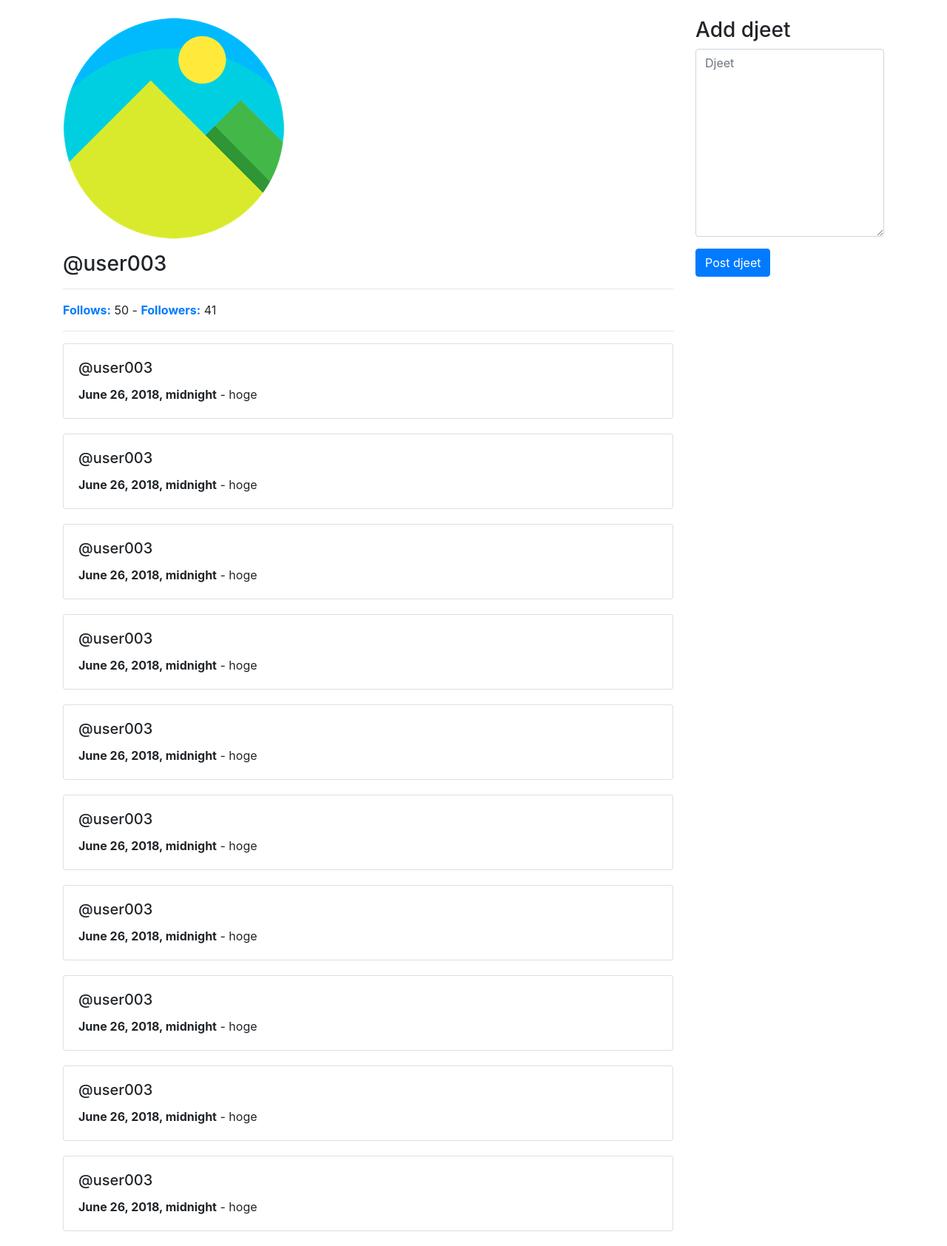
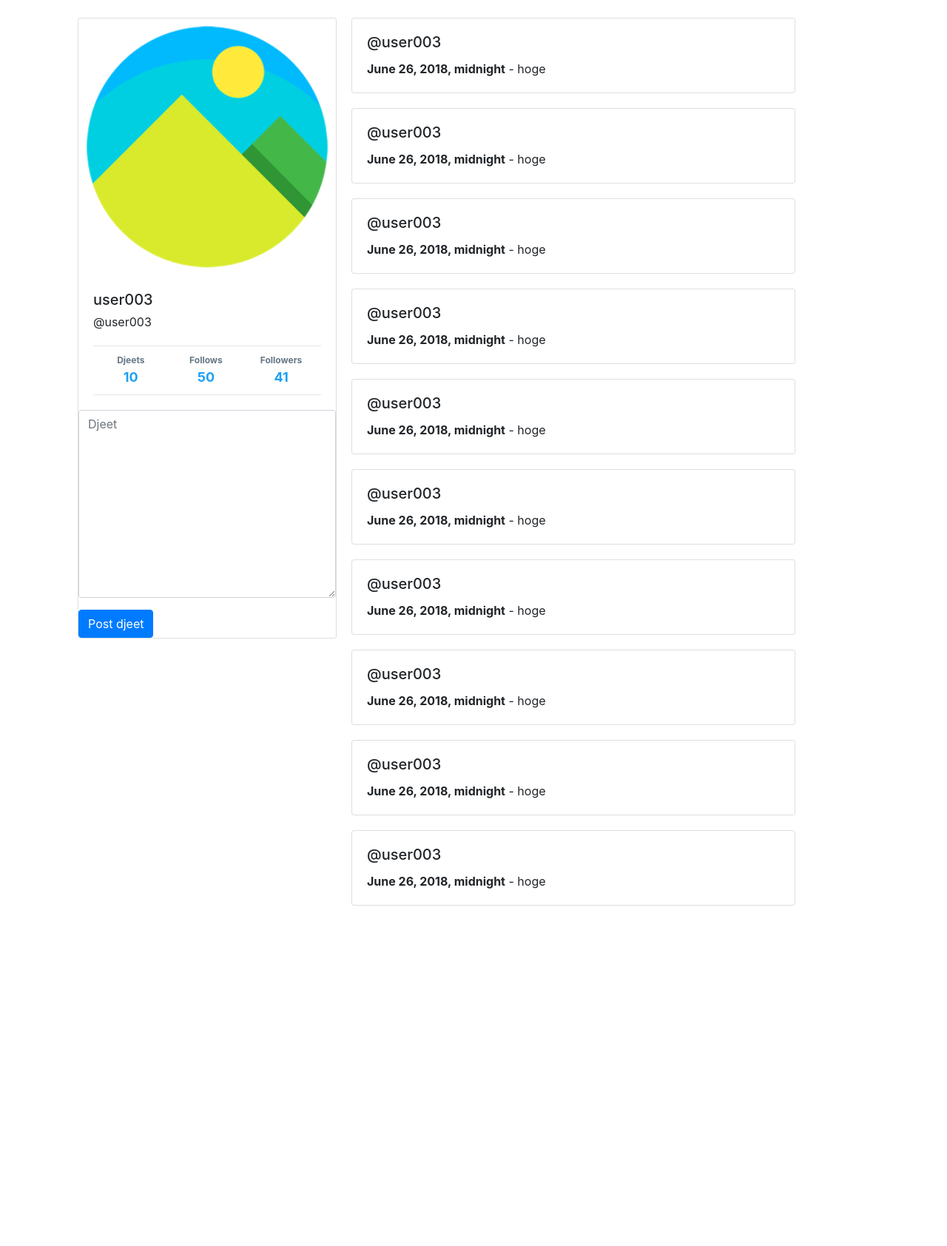
Before and after one commit to tat3/djitter, a Django app: a page that uses djitter/templates/djitter/base.html in a window 1280 px wide. Shown: the part 56-1740 px from the top of the page at 74% size. After the commit the page ends 1280 px from the top, so only its background shows below. Run offline with Django 3.2, Linux system fonts and the light colour scheme; a user stored in the database is signed in; data comes from the database, SQL or seed files in the repository; some libraries are stand-ins or nearby versions.

Commit message:
Place profile at the left side

```diff
--- /dev/null
+++ b/djeeterprofile/static/djeeterprofile/css/cssreset-min.css
@@ -0,0 +1,8 @@
+/*
+YUI 3.18.1 (build f7e7bcb)
+Copyright 2014 Yahoo! Inc. All rights reserved.
+Licensed under the BSD License.
+http://yuilibrary.com/license/
+*/
+
+html{color:#000;background:#FFF}body,div,dl,dt,dd,ul,ol,li,h1,h2,h3,h4,h5,h6,pre,code,form,fieldset,legend,input,textarea,p,blockquote,th,td{margin:0;padding:0}table{border-collapse:collapse;border-spacing:0}fieldset,img{border:0}address,caption,cite,code,dfn,em,strong,th,var{font-style:normal;font-weight:normal}ol,ul{list-style:none}caption,th{text-align:left}h1,h2,h3,h4,h5,h6{font-size:100%;font-weight:normal}q:before,q:after{content:''}abbr,acronym{border:0;font-variant:normal}sup{vertical-align:text-top}sub{vertical-align:text-bottom}input,textarea,select{font-family:inherit;font-size:inherit;font-weight:inherit;*font-size:100%}legend{color:#000}#yui3-css-stamp.cssreset{display:none}
--- /dev/null
+++ b/djeeterprofile/static/djeeterprofile/css/layout.css
@@ -0,0 +1,54 @@
+.main {
+  display: flex; }
+
+.profile {
+  width: 350px;
+  margin: 0 20px; }
+  .profile hr {
+    margin: 0; }
+  .profile__icon {
+    margin: 0; }
+  .profile__img {
+    padding: 10px;
+    height: auto;
+    width: 100%;
+    max-width: 100%;
+    max-height: 100%; }
+  .profile__user {
+    display: flex;
+    align-items: center;
+    padding-bottom: 20px; }
+    .profile__user-name {
+      padding-right: 30px; }
+  .profile__links {
+    display: flex;
+    list-style-type: none;
+    padding: 0;
+    margin: 0; }
+  .profile__link {
+    width: calc(33%);
+    padding: 10px 0; }
+    .profile__link-inner {
+      text-align: center;
+      text-decoration: none;
+      padding: 0; }
+      .profile__link-inner:hover {
+        text-decoration: none; }
+        .profile__link-inner:hover .profile__link-title {
+          color: #1DA1F2;
+          transition: 0.5s; }
+    .profile__link-title {
+      color: #657786;
+      font-size: 12px;
+      font-weight: bold;
+      margin: 0; }
+    .profile__link-number {
+      font-weight: bold;
+      font-size: 18px;
+      margin: 0;
+      color: #1DA1F2; }
+
+.timeline {
+  width: 600px; }
+
+/*# sourceMappingURL=layout.css.map */
--- /dev/null
+++ b/djeeterprofile/static/djeeterprofile/scss/layout.scss
@@ -0,0 +1,89 @@
+$main-blue: #1DA1F2;
+
+.main {
+  display: flex;
+}
+
+.profile {
+
+  width: 350px;
+  margin: 0 20px;
+
+  hr {
+    margin: 0;
+  }
+
+  &__icon {
+    margin: 0;
+  }
+
+  &__img {
+    padding: 10px;
+    height: auto;
+    width: 100%;
+    max-width: 100%;
+    max-height: 100%;
+  }
+
+  &__user {
+    display: flex;
+    align-items: center;
+    padding-bottom: 20px;
+
+    &-name {
+      padding-right: 30px;
+    }
+  }
+
+  &__inner {
+  }
+
+  &__links {
+    display: flex;
+    list-style-type:  none;
+    padding: 0;
+    margin: 0;
+  }
+
+  &__link {
+    width: calc(33%);
+    padding: 10px 0;
+
+    &-inner {
+      text-align: center;
+      text-decoration: none;
+      padding: 0;
+      &:hover {
+        text-decoration: none;
+        .profile__link-title {
+          color: $main-blue;
+          transition: 0.5s;
+        }
+      }
+    }
+
+    &-title {
+      color: #657786;
+      font-size: 12px;
+      font-weight: bold;
+      margin: 0;
+      &:hover {
+      }
+    }
+
+    &-number {
+      font-weight: bold;
+      font-size: 18px;
+      margin: 0;
+      color: $main-blue;
+    }
+
+    &:not(:last-child) {
+      // border-right: #cccccc 1px solid;
+    }
+  }
+}
+
+.timeline {
+  width: 600px;
+}
--- a/djeeterprofile/templates/djeeterprofile/profile.html
+++ b/djeeterprofile/templates/djeeterprofile/profile.html
@@ -2,29 +2,87 @@
 {% load static %}
 
 {% block main %}
-<div class="row">
-  <!-- Feed -->
-  <div class="col-9">
-    <figure>
-      <img src="{% static "djeeterprofile/img/icon.png" %}">
+<div class="main">
+  <!-- Sidebar -->
+  <div class="profile">
+    <div class="card profile__inner" style="">
+      <figure class="profile__icon">
+        <img class="card-img-top profile__img" src="{% static "djeeterprofile/img/icon.png" %}">
       </figure>
-
-    <h3>@{{ user.username }}</h3>
-    <hr>
-
-    <b><a href="{% url "profile:follows" user.username %}">Follows:</a></b> {{ user.djeeterprofile.follows.count }} -
-    <b><a href="{% url "profile:following" user.username %}">Followers:</a></b> {{ user.djeeterprofile.followed_by.count }}
+      <div class="card-body">
+        <div class="profile__user">
+          <div class="profile__user-name">
+            <h5 class="card-title">{{ user.username }}</h3>
+            <p class="card-subtitle">@{{ user.username }}</h3>
+          </div>
+          <div class="profile__follow">
           {% ifnotequal request.user user %}
-      <hr>
-
             {% if request.user.djeeterprofile in user.djeeterprofile.followed_by.all %}
             <a href="{% url "profile:stopfollow" user.username %}" class="btn btn-danger">Stop follow</a>
             {% else %}
             <a href="{% url "profile:follow" user.username %}" class="btn btn-success">Follow</a>
             {% endif %}
           {% endifnotequal %}
+          </div>
+        </div>
 
         <hr>
+        <ul class="profile__links">
+          <li class="profile__link">
+            <a class="profile__link-inner">
+              <p class="profile__link-title">Djeets</p>
+              <p class="profile__link-number">{{ user.djeets.all.count }}</p>
+            </a>
+          </li>
+          <li class="profile__link">
+            <a class="profile__link-inner" href="{% url "profile:follows" user.username %}">
+              <p class="profile__link-title">Follows</p>
+              <p class="profile__link-number">{{ user.djeeterprofile.follows.count }}</p>
+            </a>
+          </li>
+          <li class="profile__link">
+            <a class="profile__link-inner" href="{% url "profile:follows" user.username %}">
+              <p class="profile__link-title">Followers</p>
+              <p class="profile__link-number">{{ user.djeeterprofile.followed_by.count }}</p>
+            </a>
+          </li>
+        </ul>
+        <hr>
+    {% if form.errors %}
+      {% for field in form %}
+        {% for error in form.errors %}
+          <div class="alert alert-danger">
+            <b>{{ error|escape }}</b>
+          </div>
+        {% endfor %}
+      {% endfor %}
+      {% for error in form.non_field_errors %}
+        <div class="alert alert-danger">
+          <b>{{ error|escape }}</b>
+        </div>
+      {% endfor %}
+    {% endif %}
+      </div>
+    <form action="{% url "profile:profile" request.user.username %}" method="post">
+    {% csrf_token %}
+
+      {% for field in form %}
+        <div class="form-group">
+          {{ field }}
+        </div>
+      {% endfor %}
+
+      <input type="hidden" value="{{ request.path }}" name="redirect">
+      <input type="submit" value="Post djeet" class="btn btn-primary">
+    </form>
+
+    </div>
+
+ </div>
+
+  <!-- Feed -->
+  <div class="timeline">
+
     {% if user.djeets.all %}
       {% for djeet in user.djeets.all %}
         <div class="card" style="margin-bottom: 20px;">
@@ -39,36 +97,5 @@
     {% endif %}
   </div>
 
-  <!-- Sidebar -->
-  <div class="col-3">
-    <h3>Add djeet</h3>
-    {% if form.errors %}
-      {% for field in form %}
-        {% for error in form.errors %}
-          <div class="alert alert-danger">
-            <b>{{ error|escape }}</b>
-          </div>
-        {% endfor %}
-      {% endfor %}
-      {% for error in form.non_field_errors %}
-        <div class="alert alert-danger">
-          <b>{{ error|escape }}</b>
-        </div>
-      {% endfor %}
-    {% endif %}
-
-    <form action="{% url "profile:profile" request.user.username %}" method="post">
-    {% csrf_token %}
-
-      {% for field in form %}
-        <div class="form-group">
-          {{ field }}
-        </div>
-      {% endfor %}
-
-      <input type="hidden" value="{{ request.path }}" name="redirect">
-      <input type="submit" value="Post djeet" class="btn btn-primary">
-    </form>
-  </div>
 </div>
 {% endblock %}
--- a/djitter/templates/djitter/base.html
+++ b/djitter/templates/djitter/base.html
@@ -1,3 +1,4 @@
+{% load static %}
 <!doctype html>
 <html lang="en">
   <head>
@@ -6,7 +7,8 @@
 
     <title>Djitter</title>
 
-    <link rel="stylesheet" href="https://maxcdn.bootstrapcdn.com/bootstrap/4.0.0/css/bootstrap.min.css" integrity="sha384-Gn5384xqQ1aoWXA+058RXPxPg6fy4IWvTNh0E263XmFcJlSAwiGgFAW/dAiS6JXm" crossorigin="anonymous">
+    <link rel="stylesheet" href="{% static "djeeterprofile/css/cssreset-min.css" %}">    <link rel="stylesheet" href="https://maxcdn.bootstrapcdn.com/bootstrap/4.0.0/css/bootstrap.min.css" integrity="sha384-Gn5384xqQ1aoWXA+058RXPxPg6fy4IWvTNh0E263XmFcJlSAwiGgFAW/dAiS6JXm" crossorigin="anonymous">
+    <link rel="stylesheet" href="{% static "djeeterprofile/css/layout.css" %}">
   </head>
 
   <body style="padding-top: 80px;">
```
Lines whose indentation alone changed are shown as unchanged.
